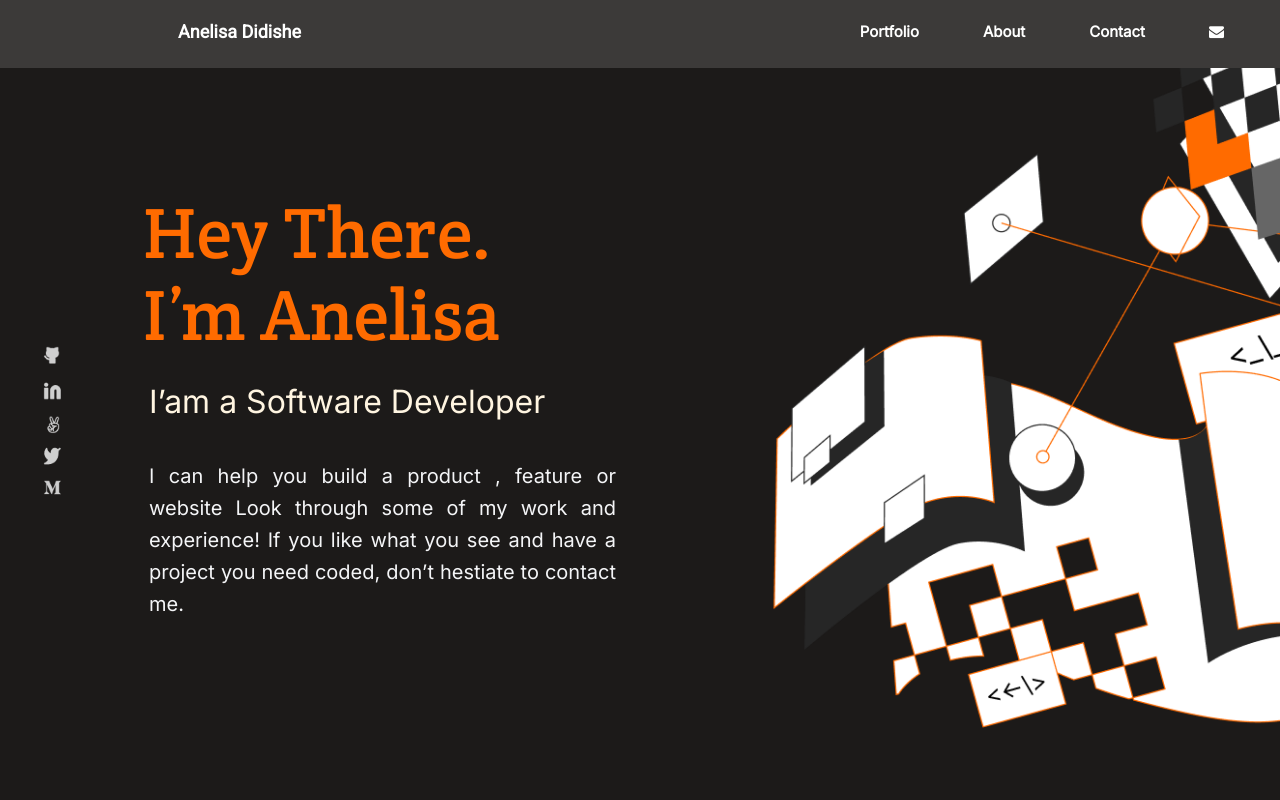
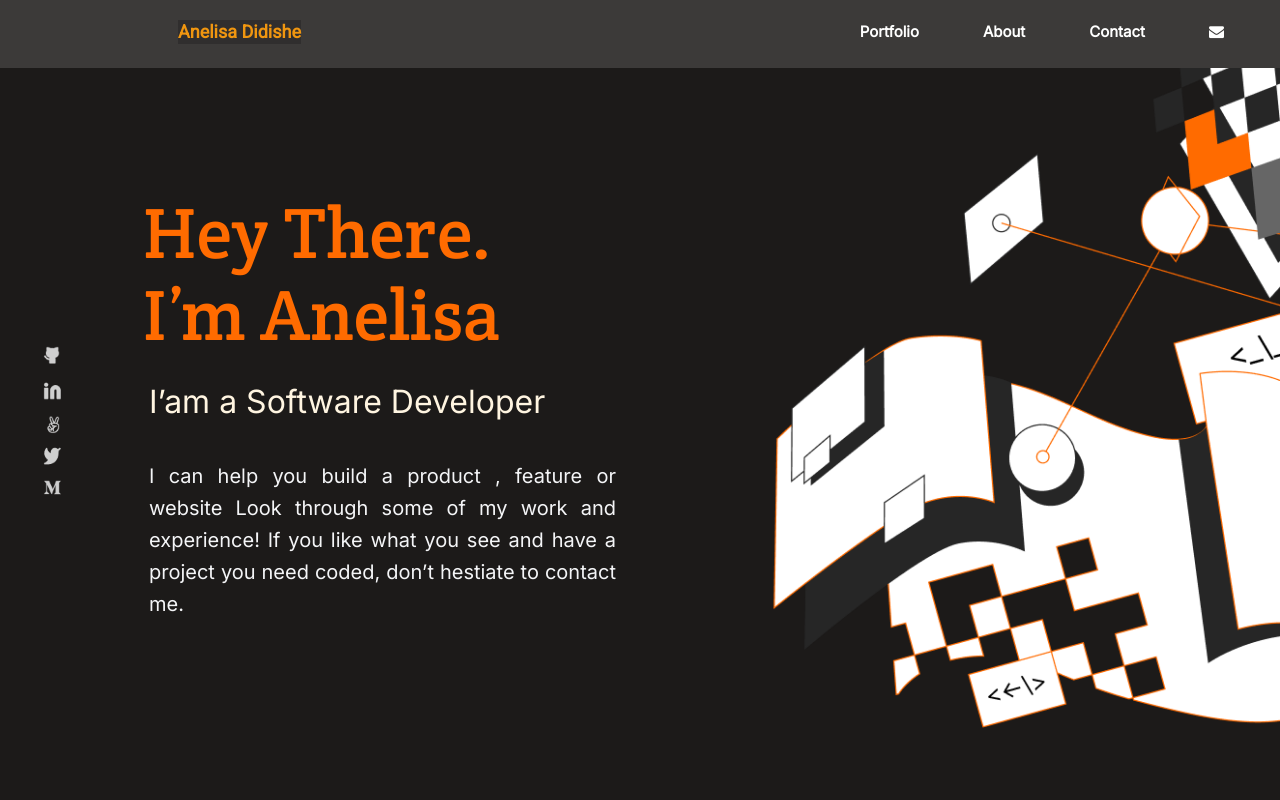
Before and after one commit to AnelisaDee/Portfolio, a website: page index.html in a window 1280 px wide. In both pictures the pointer is over the link "Anelisa Didishe". Shown: the top 800 px of the page. Drawn offline with Linux system fonts and the light colour scheme.

Commit message:
added navbar animation effect

```diff
--- a/index.html
+++ b/index.html
@@ -35,7 +35,7 @@
 
     </header>
     <section class="container">
-        <div class="top"><h1>Hey There.<br> I’m Anelisa</h1>
+        <div class="top"><h1><span>Hey There.<br><span>I’m </span> Anelisa</span></h1>
         <h2>I’am a Software Developer</h2>
         <p>I can help you build a product , feature or website Look through some of my work and experience! If you like what you see and have a project you need coded, don’t hestiate to contact me.</p>
       <div class="s-icons">
--- a/style.css
+++ b/style.css
@@ -12,6 +12,8 @@
   margin: 0;
   box-sizing: border-box;
 }
+
+
 
 body {
   background-color: #1c1a19;
@@ -118,6 +120,11 @@ nav {
   text-decoration: none;
 }
 
+header .navbar a:hover {
+  background-color: rgba(0, 0, 0, 0.2);
+  color: #f09610;
+}
+
 .navbar li a {
   text-decoration: none;
   color: #fff;
@@ -202,6 +209,7 @@ h1 {
   margin-bottom: 24px;
   text-align: justify;
   margin-left: 143px;
+  cursor: pointer;
 }
 
 .container p {
@@ -1172,6 +1180,7 @@ footer img {
     margin-right: 24px;
     width: 327px;
 height: 237px;
+
   }
 
   .top {
```
